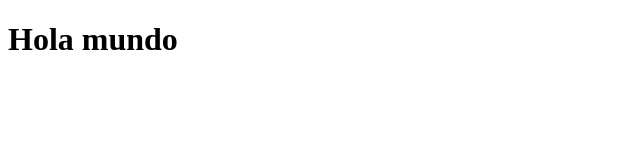
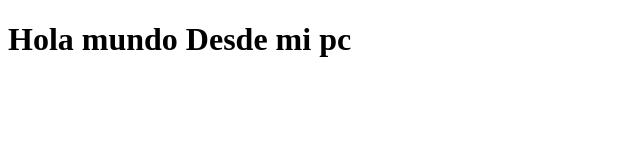
Before and after one commit to Anghelr1/test-merges, a plain HTML site: page index.html in a window 1280 px wide. Shown: the whole page, without its empty margins (0-640 px from the left). Drawn offline with Linux system fonts and the light colour scheme.

Commit message:
Cambios desde otra pc

```diff
--- a/index.html
+++ b/index.html
@@ -7,6 +7,6 @@
     <title>Test</title>
 </head>
 <body>
-    <h1>Hola mundo</h1>
+    <h1>Hola mundo Desde mi pc</h1>
 </body>
 </html>
```
